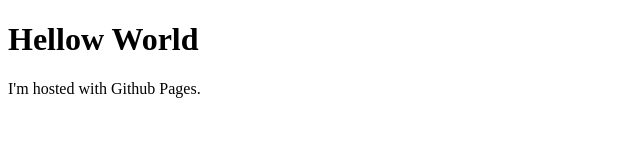
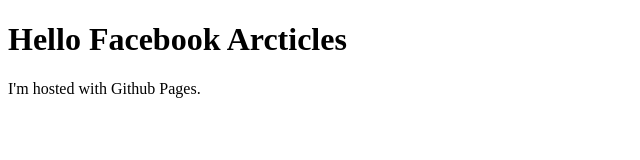
Before and after one commit to tapsiwapsi/Tapsiwapsi.io, a plain HTML site: page index.html in a window 1280 px wide. Shown: the whole page, without its empty margins (0-640 px from the left). Drawn offline with Linux system fonts and the light colour scheme.

Commit message:
Update index.html

```diff
--- a/index.html
+++ b/index.html
@@ -2,7 +2,7 @@
 <html>
  <head><meta property="fb:pages" content="103855548240378" /></head>
 <body>
-<h1>Hellow World</h1>
+<h1>Hello Facebook Arcticles</h1>
 <p>I'm hosted with Github Pages.</p>
 </body>
 </html>
```
